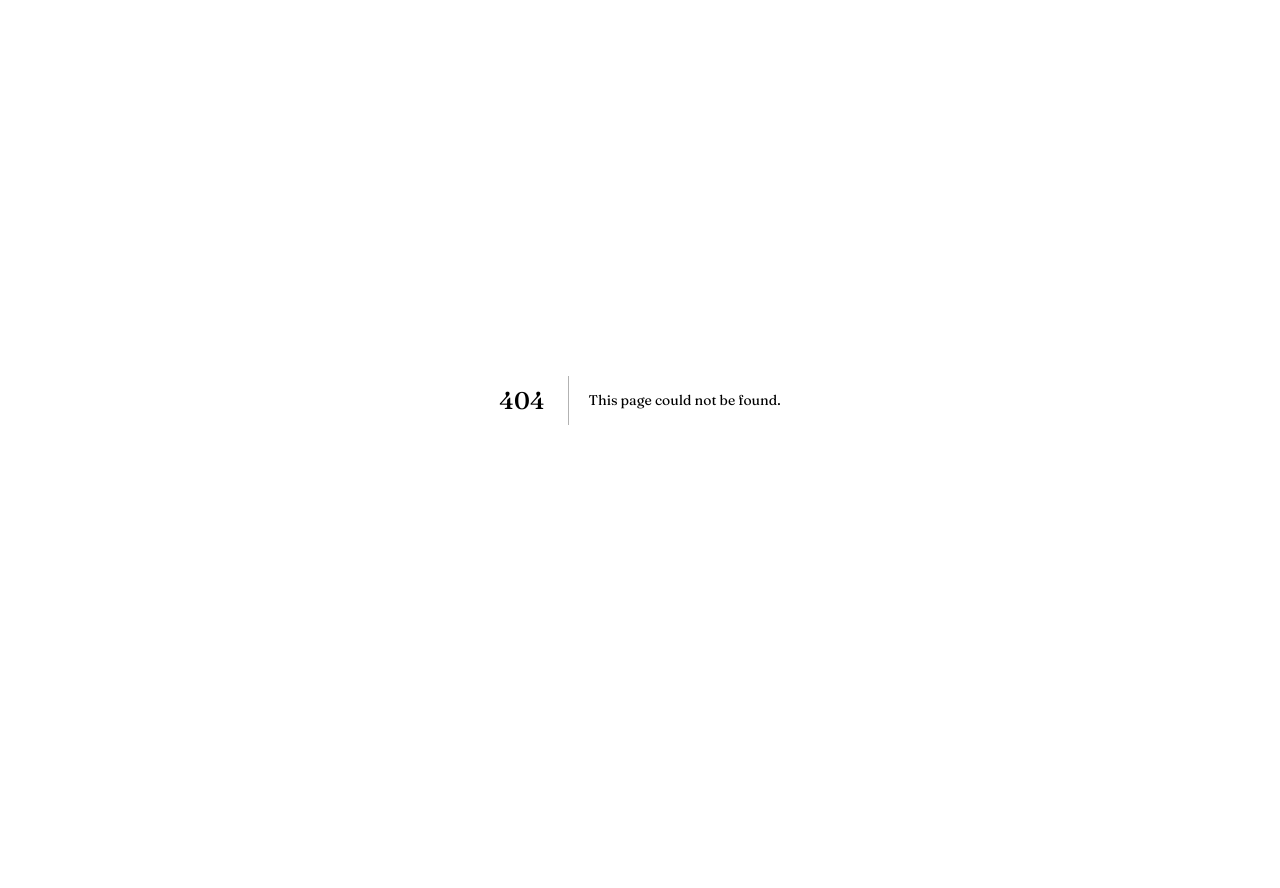
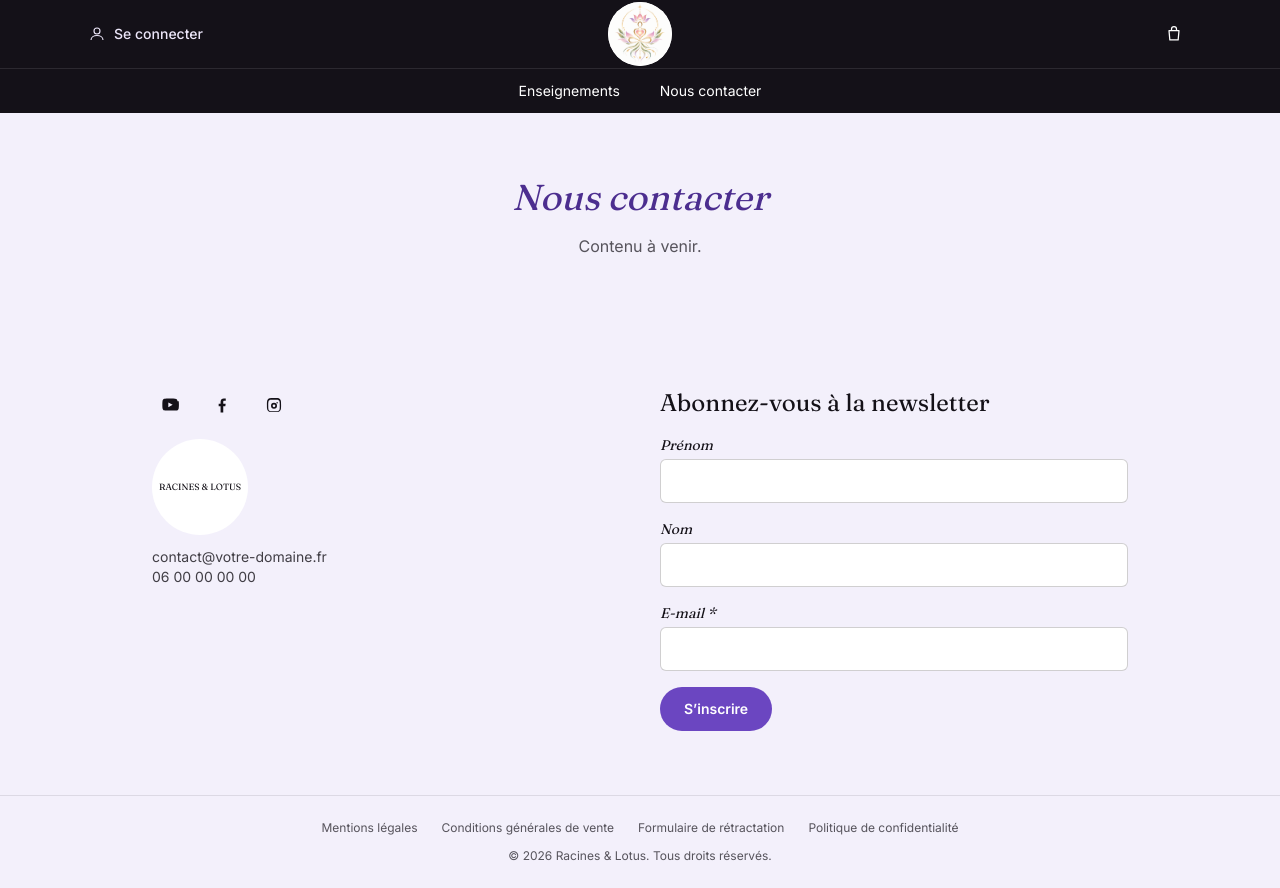
Before and after one commit to maxwelito-lgtm/YogaKunda, a Next.js app: page /nous-contacter in a window 1280 px wide. Before the commit this address had no page. Before the commit the page ends 800 px from the top, so only its background shows below. Built offline with nearby package versions, Linux system fonts and the light colour scheme.

Commit message:
feat: pages Enseignements et Nous contacter

```diff
--- /dev/null
+++ b/app/enseignements/page.tsx
@@ -0,0 +1,17 @@
+import Header from "@/components/Header";
+import Footer from "@/components/Footer";
+
+export default function EnseignementsPage() {
+  return (
+    <main>
+      <Header />
+      <section className="mx-auto max-w-5xl px-4 py-16 sm:px-6">
+        <h1 className="mb-4 text-center font-display text-4xl italic text-violet-dark">
+          Enseignements
+        </h1>
+        <p className="text-center text-encre/70">Contenu à venir.</p>
+      </section>
+      <Footer />
+    </main>
+  );
+}
--- /dev/null
+++ b/app/nous-contacter/page.tsx
@@ -0,0 +1,17 @@
+import Header from "@/components/Header";
+import Footer from "@/components/Footer";
+
+export default function NousContacterPage() {
+  return (
+    <main>
+      <Header />
+      <section className="mx-auto max-w-5xl px-4 py-16 sm:px-6">
+        <h1 className="mb-4 text-center font-display text-4xl italic text-violet-dark">
+          Nous contacter
+        </h1>
+        <p className="text-center text-encre/70">Contenu à venir.</p>
+      </section>
+      <Footer />
+    </main>
+  );
+}
--- a/app/yoga/page.tsx
+++ /dev/null
@@ -1,25 +0,0 @@
-import Header from "@/components/Header";
-import Footer from "@/components/Footer";
-import YogaHero from "@/components/yoga/YogaHero";
-import DisciplinePresentation from "@/components/yoga/DisciplinePresentation";
-import TarifsCards from "@/components/yoga/TarifsCards";
-import PlanningSection from "@/components/yoga/PlanningSection";
-import MaterielSection from "@/components/yoga/MaterielSection";
-import DerouleSeance from "@/components/yoga/DerouleSeance";
-import InscriptionSection from "@/components/yoga/InscriptionSection";
-
-export default function YogaPage() {
-  return (
-    <main>
-      <Header />
-      <YogaHero />
-      <DisciplinePresentation />
-      <TarifsCards />
-      <PlanningSection />
-      <MaterielSection />
-      <DerouleSeance />
-      <InscriptionSection />
-      <Footer />
-    </main>
-  );
-}
```
